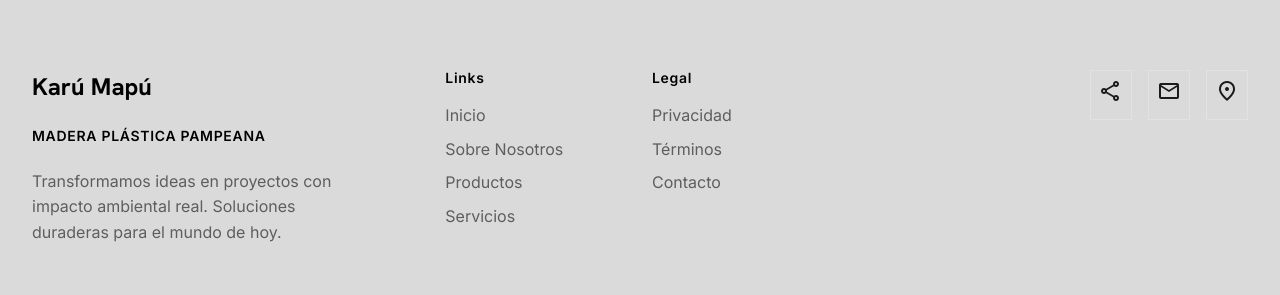
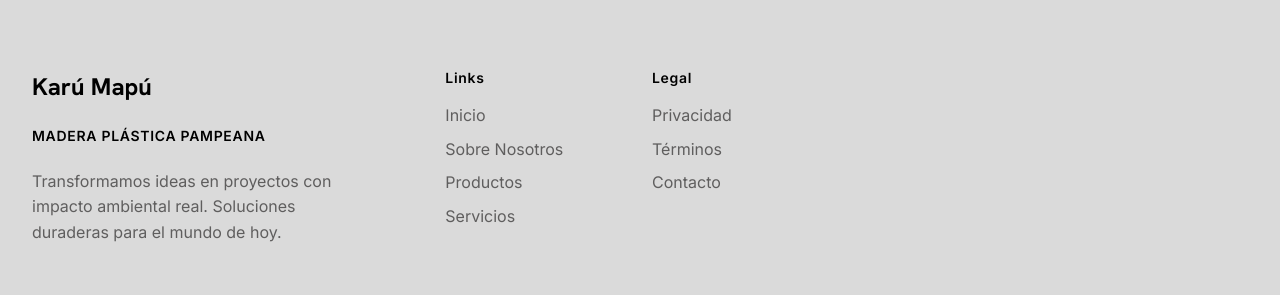
Before and after one commit to Suandres00/comunitarias, a React (Vite) app: page /productos-a-medida in a window 1280 px wide. Shown: the part 2887-3182 px from the top of the page. Built offline with nearby package versions, Linux system fonts and the light colour scheme.

Commit message:
actualizado de footer + agregamos numero en cta wpp de customproposalpage

```diff
--- a/src/components/Footer.jsx
+++ b/src/components/Footer.jsx
@@ -41,19 +41,6 @@ const Footer = () => (
           </a>
         </nav>
       </div>
-      <div className="col-span-12 md:col-span-4 flex flex-col items-start md:items-end gap-6">
-        <div className="flex gap-4">
-          <a className="p-2 technical-border hover:bg-surface-variant transition-colors" href="#">
-            <span className="material-symbols-outlined">share</span>
-          </a>
-          <a className="p-2 technical-border hover:bg-surface-variant transition-colors" href="#">
-            <span className="material-symbols-outlined">mail</span>
-          </a>
-          <a className="p-2 technical-border hover:bg-surface-variant transition-colors" href="#">
-            <span className="material-symbols-outlined">location_on</span>
-          </a>
-        </div>
-      </div>
       <div className="col-span-12 border-t border-outline-variant pt-8 mt-8 flex flex-col md:flex-row justify-between items-center gap-4">
         <p className="font-body-md text-body-md text-secondary">
           © 2026 Karú Mapú. Madera Plástica Pampeana. Transformamos ideas en proyectos con impacto ambiental real.
--- a/src/pages/CustomProposalPage.jsx
+++ b/src/pages/CustomProposalPage.jsx
@@ -165,7 +165,7 @@ const CustomProposalPage = () => {
           </h2>
           <a
             className="inline-flex items-center gap-4 border border-primary px-12 py-5 font-label-md text-label-md text-primary hover:bg-primary hover:text-on-primary transition-all group"
-            href="https://wa.me/your-number"
+            href="https://api.whatsapp.com/send?phone=542954217616"
             target="_blank"
             rel="noopener noreferrer"
           >
```
